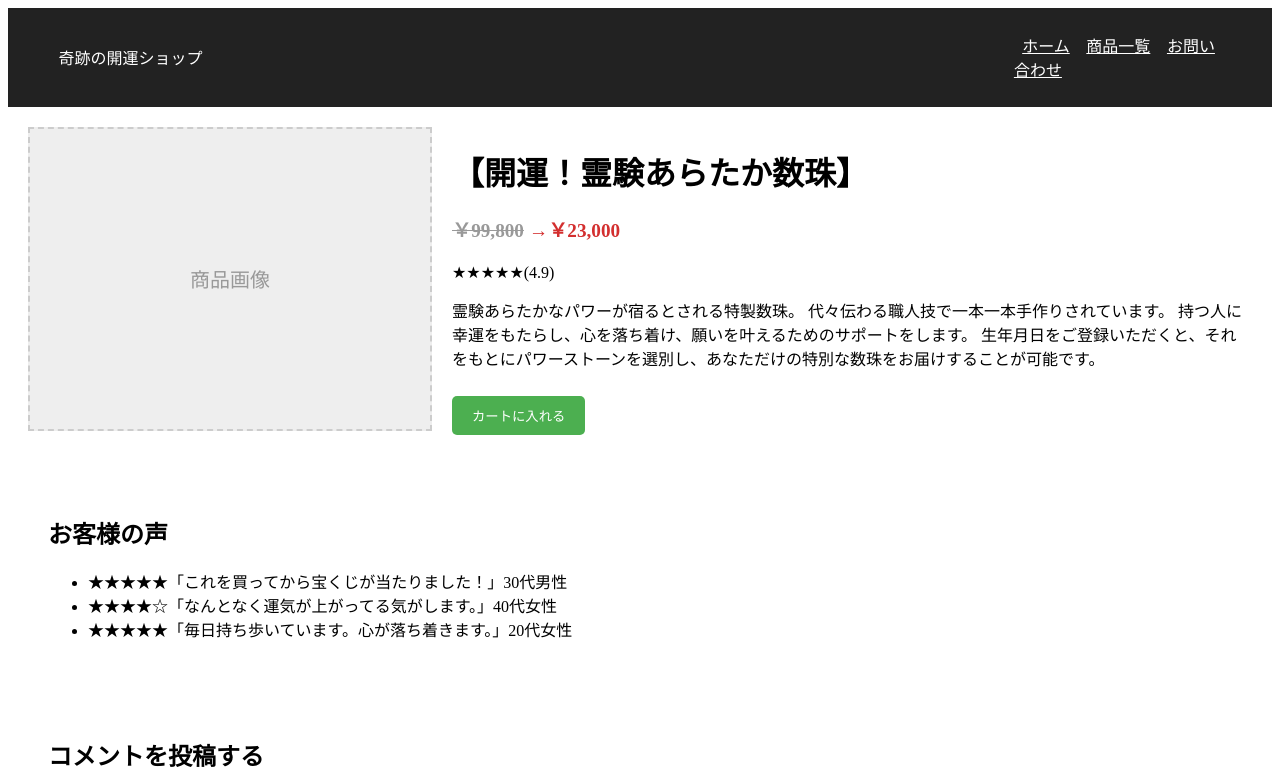
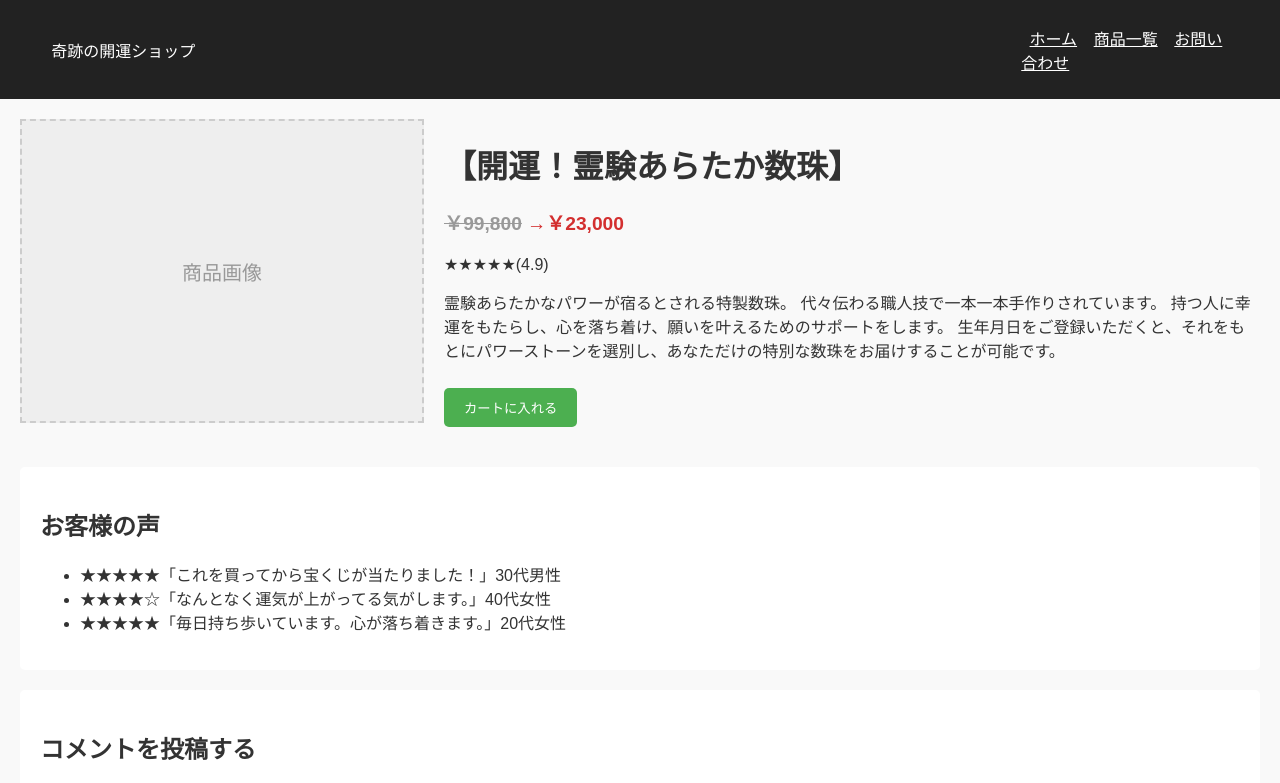
Before and after one commit to riririn180904/lucky-shop, a Next.js app: page /product/Juzu in a window 1280 px wide. Shown: the top 783 px of the page. Built offline with nearby package versions, Linux system fonts and the light colour scheme.

Commit message:
cssの変更

```diff
--- a/app/globals.css
+++ b/app/globals.css
@@ -14,6 +14,14 @@ header nav a {
     text-decoration:underline;}
 header nav a:hover {
     text-decoration: underline;}
+
+    body {
+    font-family:"Arial",sans-serif;
+    margin: 0;
+    padding: 0;
+    background-color: #f9f9f9;
+    color:#333;}
+
 /*フッター*/
 footer {
     text-align:center;
--- a/app/page.module.css
+++ b/app/page.module.css
@@ -1,11 +1,3 @@
-/*全体*/
-body {
-    font-family:"Arial",sans-serif;
-    margin: 0;
-    padding: 0;
-    background-color: #f9f9f9;
-    color:#333;}
-
 /*ヒーローセクション*/
 .hero {
     text-align:center;
```
